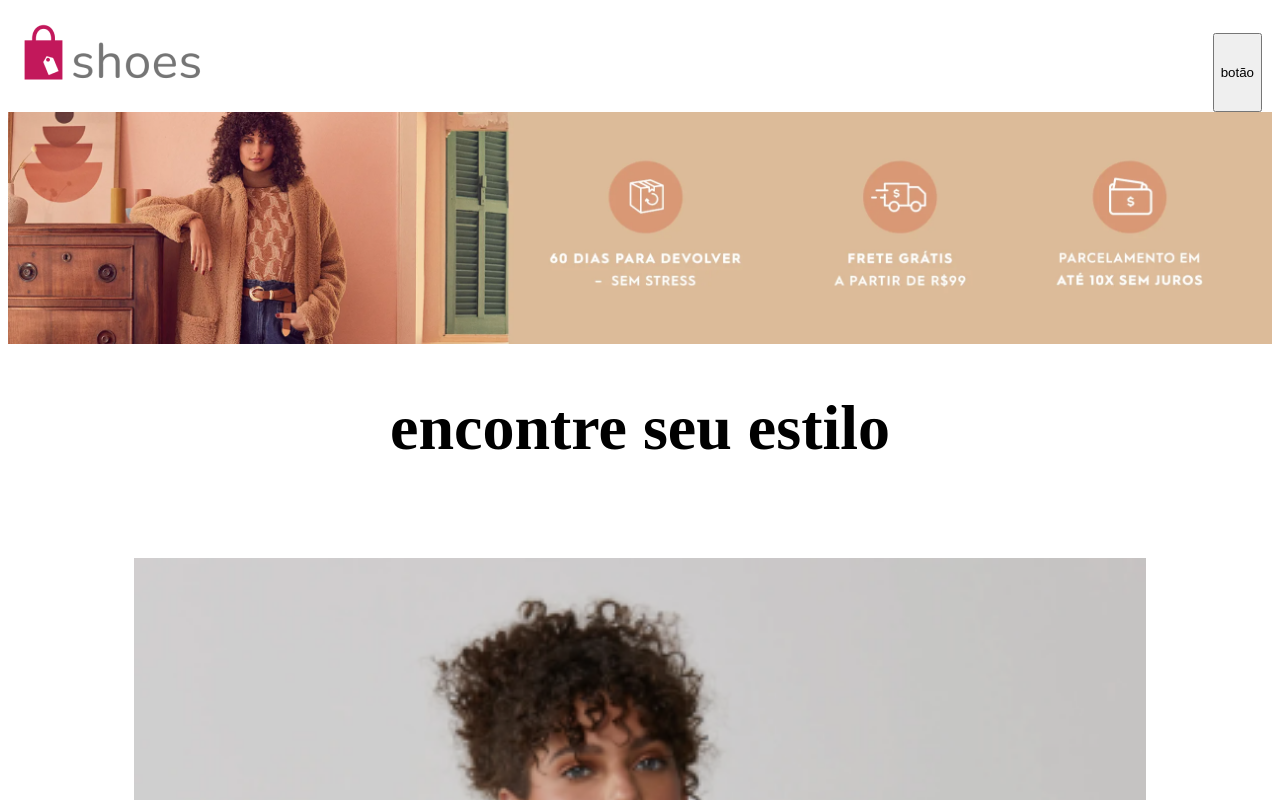
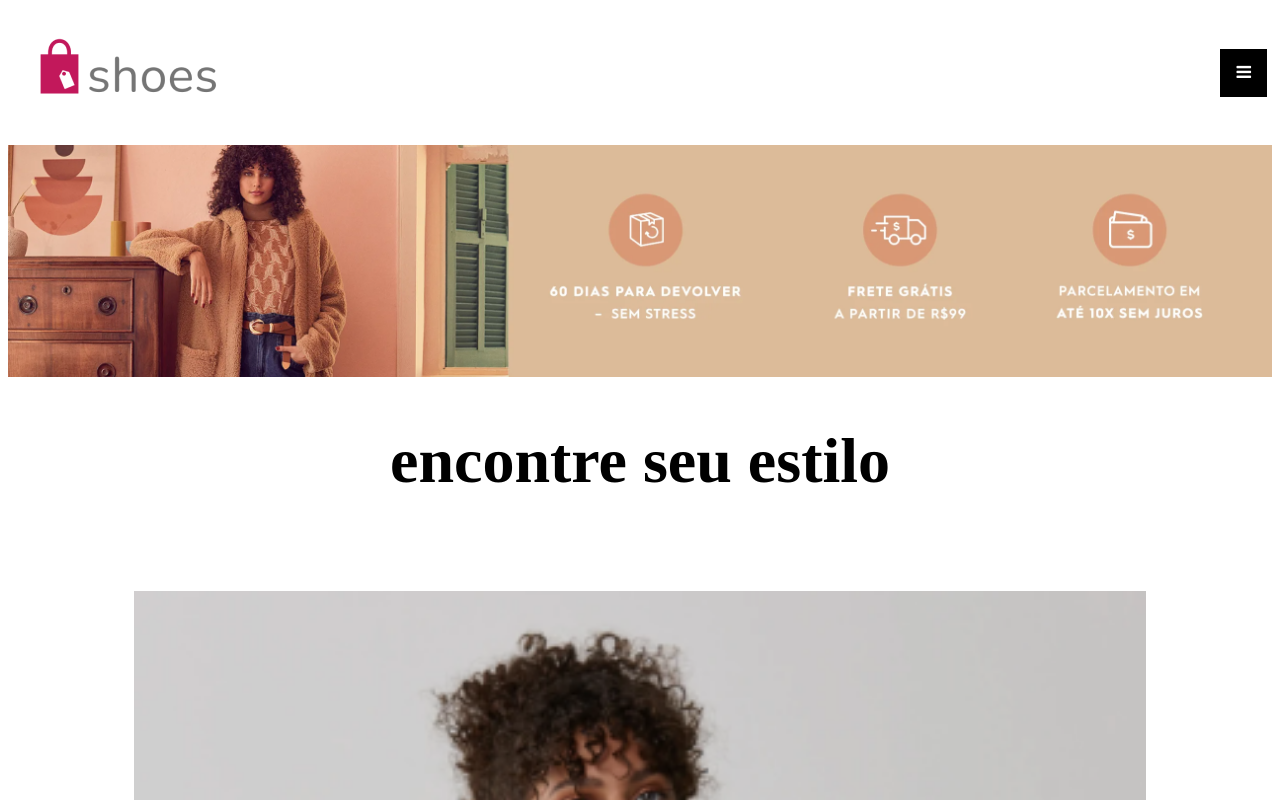
Before and after one commit to lumier189/Shoe-store, a plain HTML site: page index.html in a window 1280 px wide. Shown: the top 800 px of the page. Drawn offline with Linux system fonts and the light colour scheme.

Commit message:
testando haburguer buttom

```diff
--- a/index.css
+++ b/index.css
@@ -3,12 +3,49 @@
     text-decoration: none;
 
 }
+header{
+    background-color: white;
+}
+.topnav {
+    overflow: hidden;
+    background-color: #333;
+    position: relative;
+  }
 
-header {
-    display: flex;
-    justify-content: space-between;
-}
+  /* Hide the links inside the navigation menu (except for logo/home) */
+  .topnav #myLinks {
+    display: none;
+  }
 
+  /* Style navigation menu links */
+  .topnav a {
+    color: white;
+    padding: 14px 16px;
+    text-decoration: none;
+    font-size: 17px;
+    display: block;
+  }
+
+  /* Style the hamburger menu */
+  .topnav a.icon {
+    background: black;
+    display: block;
+    position: absolute;
+    right: 5px;
+    top: 30%;
+  }
+
+  /* Add a grey background color on mouse-over */
+  .topnav a:hover {
+    background-color: #ddd;
+    color: black;
+  }
+
+  /* Style the active link (or home/logo) */
+  .active {
+    background-color: white;
+    color: white;
+  }
 .menu{
 
     display: flex;
--- a/index.html
+++ b/index.html
@@ -6,15 +6,36 @@
     <meta name="viewport" content="width=device-width, initial-scale=1.0">
     <link rel="stylesheet" href="./index.css">
     <title>ShoesStore</title>
-</head>
-<body>
-    <header>
-        <img src="./imagens/logo-color.png" alt="logo" >
-            <nav class="menu">
-                <button>botão</button>
+    <script>
+        function myFunction() {
+          var x = document.getElementById("myLinks");
+          if (x.style.display === "block") {
+            x.style.display = "none";
+          } else {
+            x.style.display = "block";
+          }
+        }
+        </script>
+        <link rel="stylesheet" href="https://cdnjs.cloudflare.com/ajax/libs/font-awesome/4.7.0/css/font-awesome.min.css">
 
-            </nav>
+    </head>
+    <body>
+        <header>
 
+        <!-- Top Navigation Menu -->
+        <div class="topnav">
+            <a href="#home" class="active"><img src="./imagens/logo-color.png" alt="logo"></a>
+            <!-- Navigation links (hidden by default) -->
+            <div id="myLinks">
+                <a href="#news">TODOS OS PRODUTOS</a>
+                <a href="#contact">COLEÇÃO</a>
+                <a href="#about">OUTLET</a>
+            </div>
+            <!-- "Hamburger menu" / "Bar icon" to toggle the navigation links -->
+            <a href="javascript:void(0);" class="icon" onclick="myFunction()">
+                <i class="fa fa-bars"></i>
+            </a>
+        </div>
         </header>
         <main>
             <section>
```
Also changed, not shown: app.js (added, +11 -0 lines).
